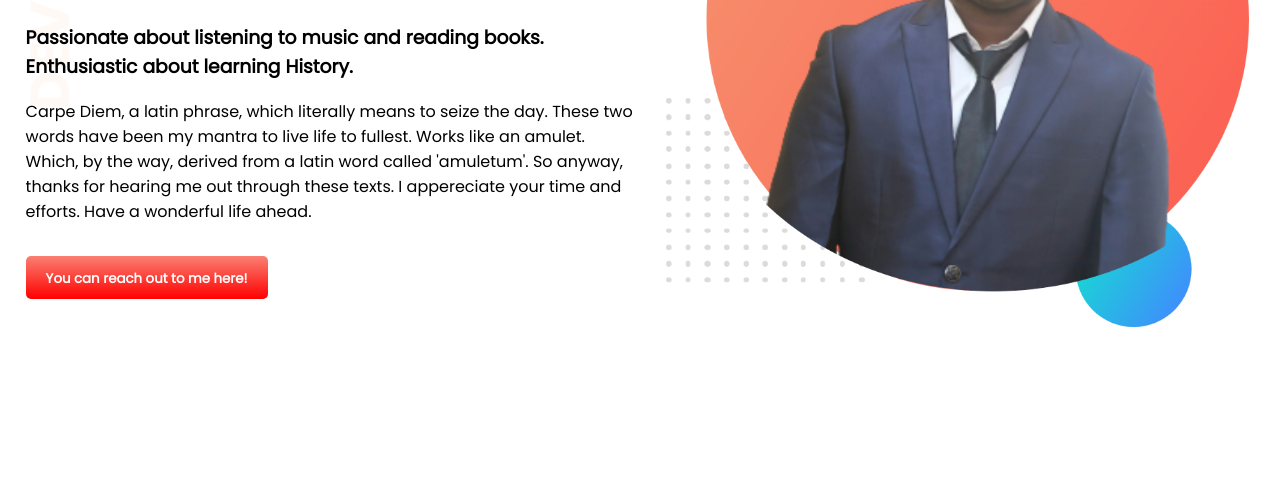
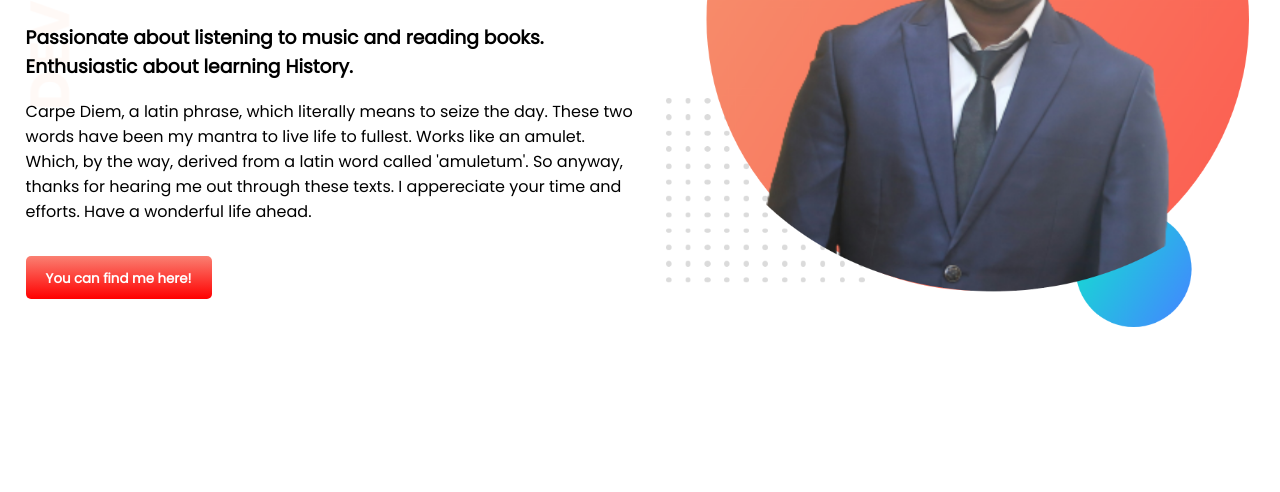
Before and after one commit to xubigit/portfolio, a plain HTML site: page index.html in a window 1280 px wide. Shown: the part 252-744 px from the top of the page. Drawn offline with Linux system fonts and the light colour scheme.

Commit message:
find me initiated

```diff
--- a/index.html
+++ b/index.html
@@ -29,7 +29,7 @@
                     a
                     wonderful life ahead. </p>
                 <br><a class="link-button" target="_blank"
-                    href="https://www.instagram.com/tomarbondhucorona/"><small>You can reach out to me here!</small></a>
+                    href="https://www.instagram.com/tomarbondhucorona/"><small>You can find me here!</small></a>
             </div>
             <div class="half-width img">
                 <img src="images/jubayer.png" alt="">
```
